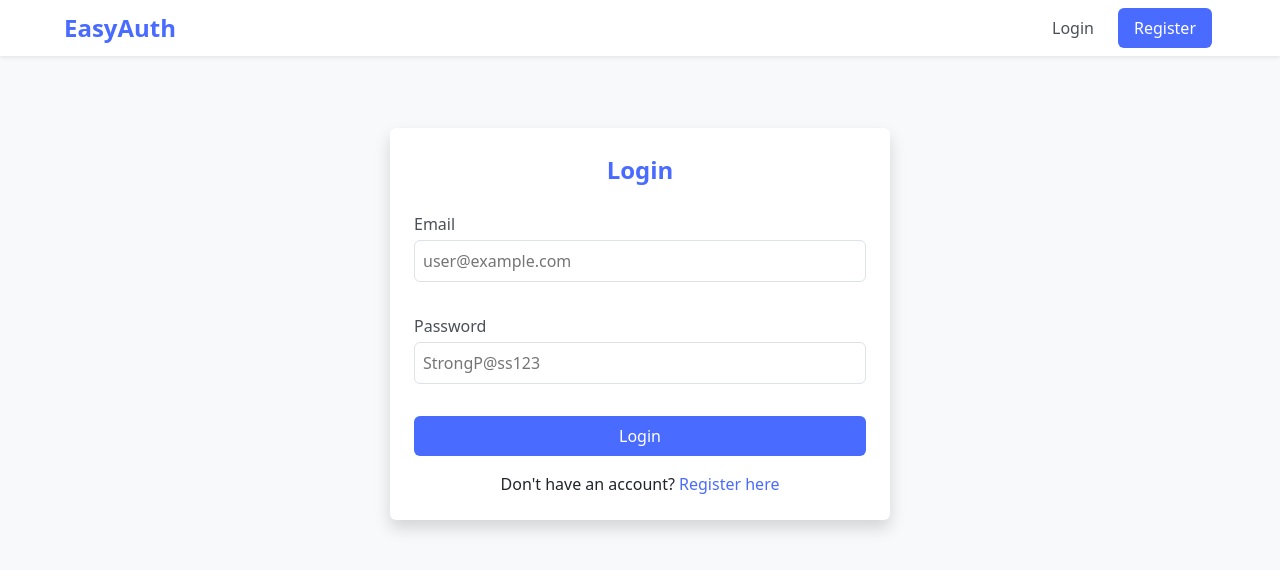
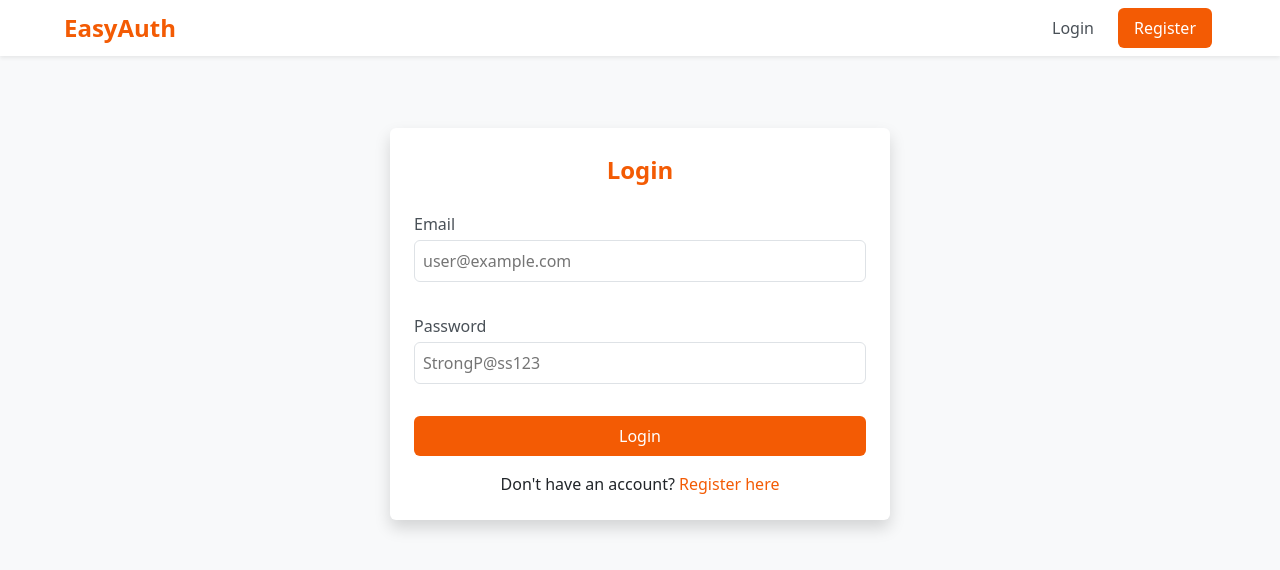
Before and after one commit to osamaadam/easy-gen, a React (Vite) app in the folder web/: page /login in a window 1280 px wide. Shown: the top 570 px of the page. Built offline with nearby package versions, Linux system fonts and the light colour scheme; no server answers.

Commit message:
feat: update color variables for improved design consistency

```diff
--- a/web/src/styles/_variables.scss
+++ b/web/src/styles/_variables.scss
@@ -1,9 +1,9 @@
 // Define variables without relying on :root selector for better compatibility with @use
-$color-primary: #4a6bff;
-$color-primary-dark: #3a5bef;
-$color-secondary: #6c757d;
+$color-primary: #f35b04;
+$color-primary-dark: #e34f00;
+$color-secondary: #0077cc;
 $color-success: #28a745;
-$color-danger: #e74c3c;
+$color-danger: #dc3545;
 $color-warning: #ffc107;
 $color-info: #17a2b8;
 $color-light: #f8f9fa;
```
